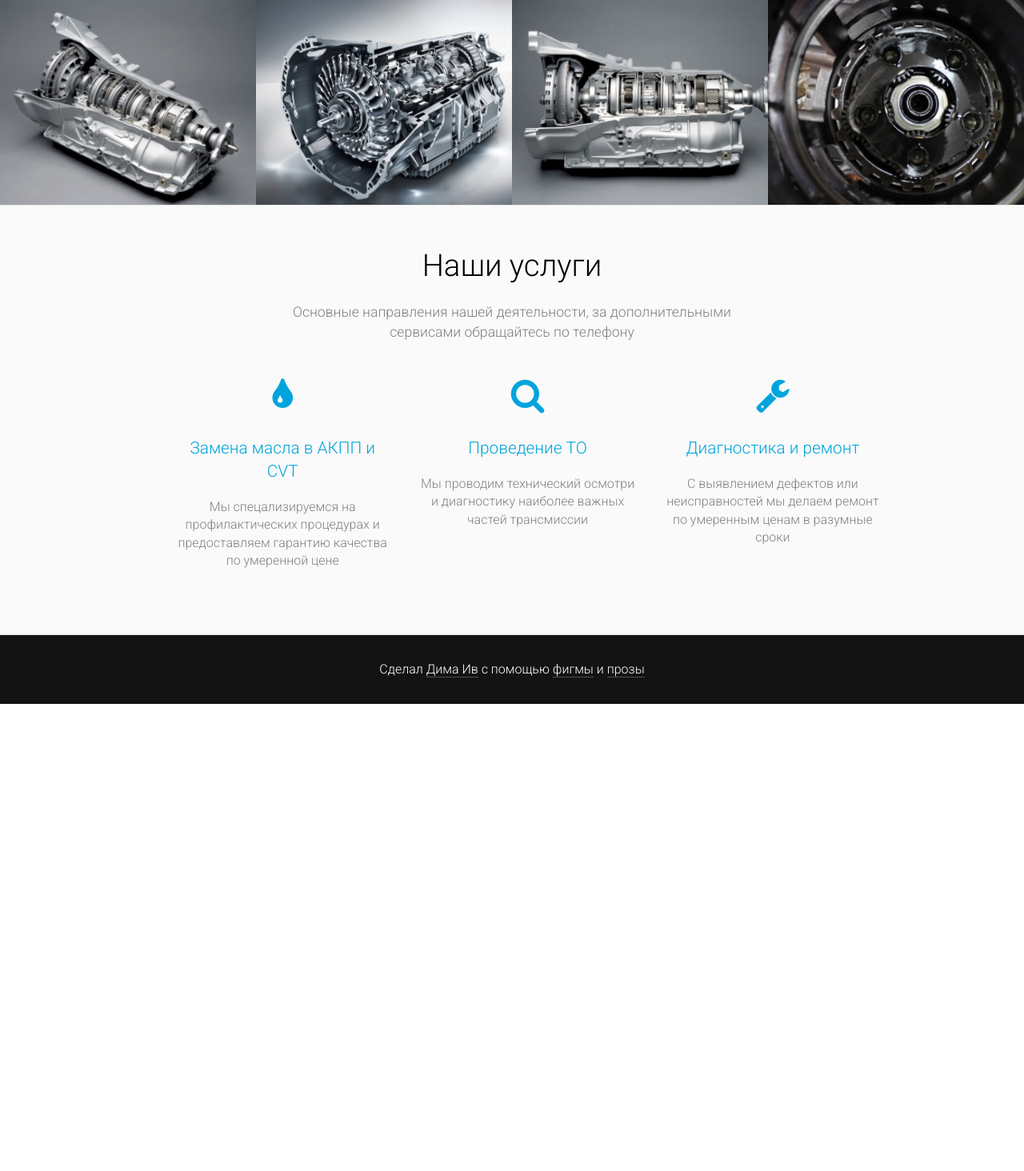
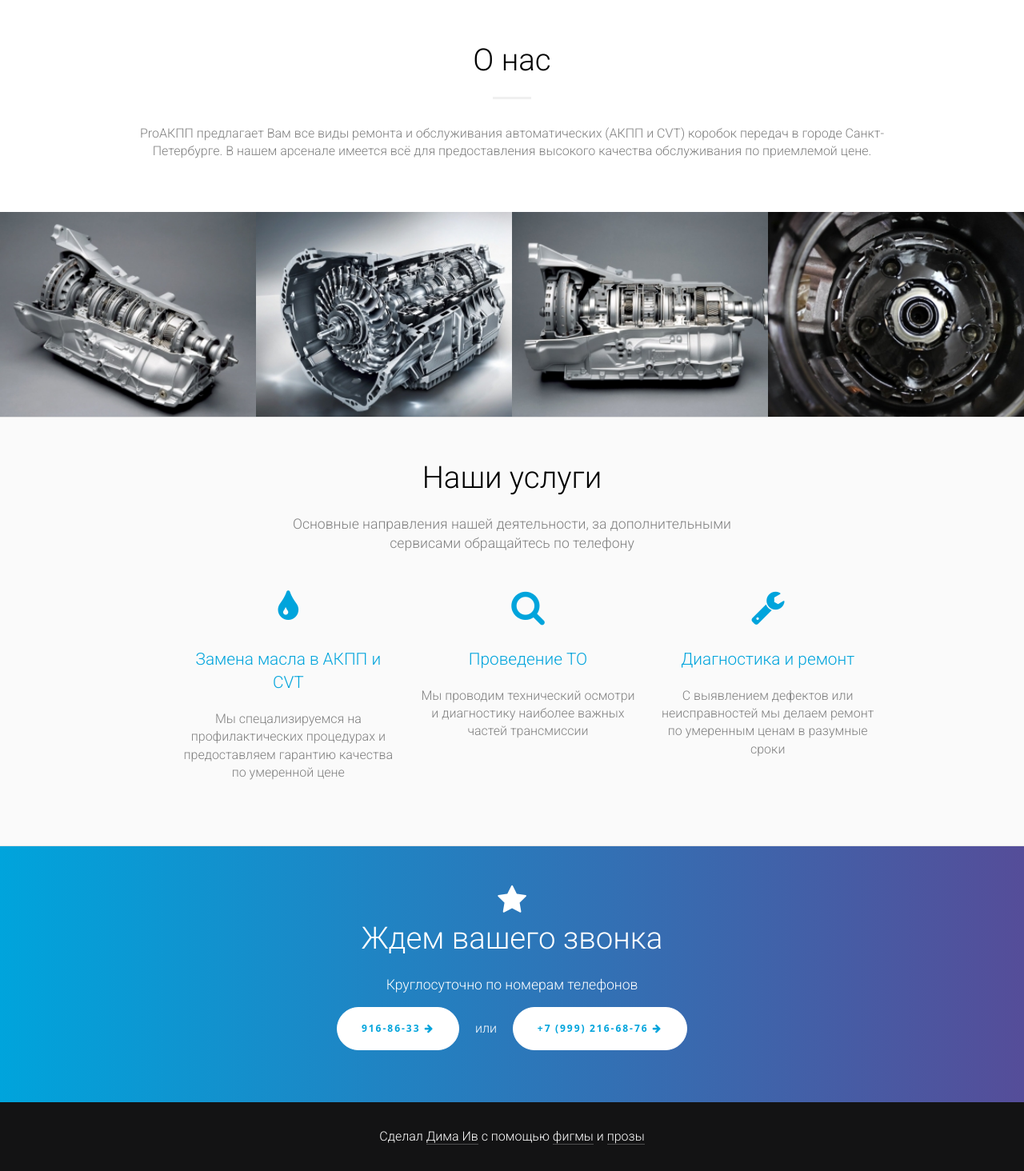
Before and after one commit to web-being/proakpp, a Jekyll site: the page built from index.html, in a window 1280 px wide. Shown: the whole page at 80% size. Built offline with Jekyll 4.4.1, drawn with Linux system fonts in a browser that asks for light colours; before the commit the page ends 900 px from its top, so only the background shows below that.

Commit message:
Add 2 extra sections

```diff
--- a/_includes/about.html
+++ b/_includes/about.html
@@ -1,3 +1,13 @@
-<section id="intro" class="">
-
+<section id="about" class="section section--content">
+	<div class="centered">
+		<header class="section-header">
+			<h3 class="section-title" data-lang="en">О нас</h3>
+			<hr class="section-dash"/>
+		</header>
+		<div class="section-body">
+			<p>
+			ProАКПП предлагает Вам все виды ремонта и обслуживания автоматических (АКПП и CVT) коробок передач в городе Санкт-Петербурге. В нашем арсенале имеется всё для предоставления высокого качества обслуживания по приемлемой цене.
+			</p>
+		</div>
+	</div>
 </section>
--- a/_includes/cta.html
+++ b/_includes/cta.html
@@ -1,3 +1,16 @@
-<section id="intro" class="">
-
+<section id="cta" class="section section--inverse section--cta">
+	<div class="centered">
+		<header class="section-header">
+			<i class="fa fa-star section-header-icon" aria-hidden="true"></i>
+			<h3 class="section-title" data-lang="en">Ждем вашего звонка</h3>
+			<div class="section-subtitle" data-lang="en">Круглосуточно по номерам телефонов</div>
+		</header>
+		<div class="section-body">
+			<p>
+			<a href="tel:9168633" class="button button--white">916-86-33 <i class="fa fa-arrow-right" aria-hidden="true"></i></a>
+			<span class="button-junction">или</span>
+			<a href="tel:+79992166876" class="button button--white">+7&thinsp;(999)&thinsp;216-68-76 <i class="fa fa-arrow-right" aria-hidden="true"></i></a>
+			</p>
+		</div>
+	</div>
 </section>
--- a/assets/index.css
+++ b/assets/index.css
@@ -2,6 +2,7 @@ body {
 	font-family: Roboto, sans-serif;
 	line-height: 1.4;
 	font-weight: 200;
+	color: gray;
 }
 
 * {
@@ -15,6 +16,7 @@ a {
 h1,h2,h3,h4,h5,h6 {
 	margin: 0 0 1.2rem;
 	font-weight: 200;
+	color: black;
 }
 h1 {
 
@@ -34,19 +36,66 @@ h5 {
 h6 {
 
 }
-p {
-	color: gray;
+
+.button {
+	border-radius: 27.5px;
+	box-sizing: border-box;
+	transition: all 0.2s cubic-bezier(0.25, 0.46, 0.45, 0.94);
+	position: relative;
+	display: inline-block;
+	vertical-align: top;
+	padding: 15px 30px;
+	font-family: "Open Sans",sans-serif;
+	font-weight: 700;
+	color: rgb(0, 164, 220);
+	font-size: 12px;
+	line-height: 22px;
+	letter-spacing: 2px;
+	text-align: center;
+	text-transform: uppercase;
+	background-color: rgba(0, 0, 0, 0);
+	border: 1px solid rgb(0, 164, 220);
+	cursor: pointer;
+	text-decoration: none;
 }
 
+.button--white {
+	background: rgb(255, 255, 255);
+	border-color: rgb(255, 255, 255);
+	color: rgb(0, 164, 220);
+}
+.button--white:hover, .button--white:active {
+	background: rgb(0, 164, 220);
+	border-color: rgb(0, 164, 220);
+	color: rgb(255, 255, 255);
+}
+
+.button-junction {
+	padding: 1rem;
+	display: inline-block;
+}
+
+
 .centered {
-	max-width: 960px;
+	max-width: 940px;
 	margin: auto;
+}
+
+
+
+
+
+.section {
+	padding: 3rem 0;
 }
 
 .section-header {
 	text-align: center;
 	max-width: 40rem;
 	margin: auto;
+}
+.section-header-icon {
+	font-size: 2.4rem;
 }
 .section-title {
 	font-size: 2.4rem;
@@ -59,11 +108,26 @@ p {
 	font-size: 1.1rem;
 }
 
+.section-dash {
+	width: 3rem;
+	height: 3px;
+	background: rgb(240,240,240);
+	border: none;
+	margin: 1rem auto 2rem;
+}
+
+.section-body {
+	text-align: center;
+}
+
+
+
+
+
 .section--services {
 	background: #fafafa;
 	border-top: 1px solid #e3e3e3;
 	border-bottom: 1px solid #e3e3e3;
-	padding: 3rem 0;
 }
 
 .section-service {
@@ -93,6 +157,7 @@ p {
 .section--gallery {
 	width: 100%;
 	height: 16rem;
+	padding: 0;
 }
 .section-gallery {
 	padding: 0;
@@ -119,6 +184,21 @@ p {
 
 
 
+.section--inverse {
+    color: white;
+}
+.section--inverse .section-title {
+	color: white;
+}
+.section--inverse .section-subtitle {
+	color: white;
+}
+
+
+.section--cta {
+    background-image: linear-gradient(to right, rgb(0, 164, 220) 0%, rgb(85, 77, 153) 100%);
+}
+
 
 
 .site-footer {
```
